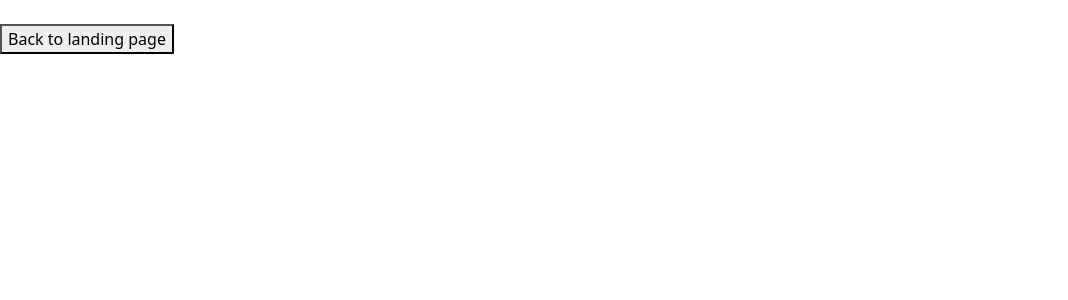
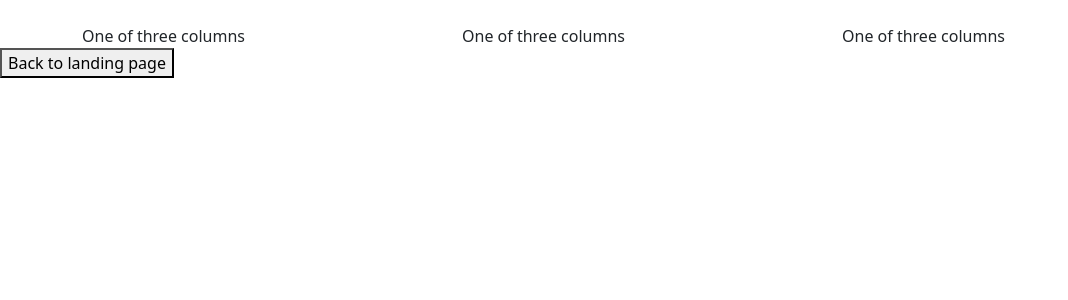
Before and after one commit to abunav6/mobypick, a Django app: page /select_books/ in a window 1280 px wide. Shown: the part 56-356 px from the top of the page, without its empty margins (0-1068 px from the left). Run offline with Django 4.2, Linux system fonts and the light colour scheme.

Commit message:
Added localhost to allowed user as well, for local testing

```diff
--- a/mobypick_app/templates/select_books.html
+++ b/mobypick_app/templates/select_books.html
@@ -4,5 +4,21 @@
 
 {% block content %}
 </br>
+
+<div class="container">
+    <div class="row">
+      <div class="col-sm">
+        One of three columns
+      </div>
+      <div class="col-sm">
+        One of three columns
+      </div>
+      <div class="col-sm">
+        One of three columns
+      </div>
+    </div>
+  </div>
 <a href="{% url 'landing_page' %}"><button>Back to landing page</button></a>
+
+
 {% endblock%}
--- a/mobypick_proj/settings.py
+++ b/mobypick_proj/settings.py
@@ -25,7 +25,7 @@ SECRET_KEY = 'django-insecure-3h)6gcyc($%ld$n%64-v(8w0vkvt63e-7#%bmvz4rf0j$4^-@l
 # SECURITY WARNING: don't run with debug turned on in production!
 DEBUG = True
 
-ALLOWED_HOSTS = ['mobypick.us-east-1.elasticbeanstalk.com']
+ALLOWED_HOSTS = ['mobypick.us-east-1.elasticbeanstalk.com', '127.0.0.1']
 
 
 # Application definition
```
